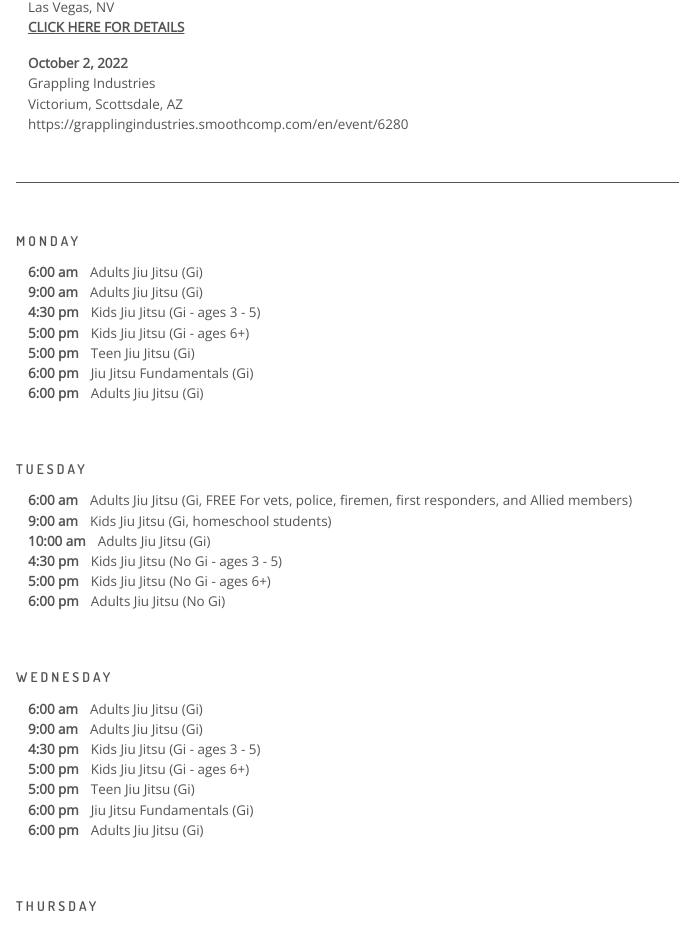
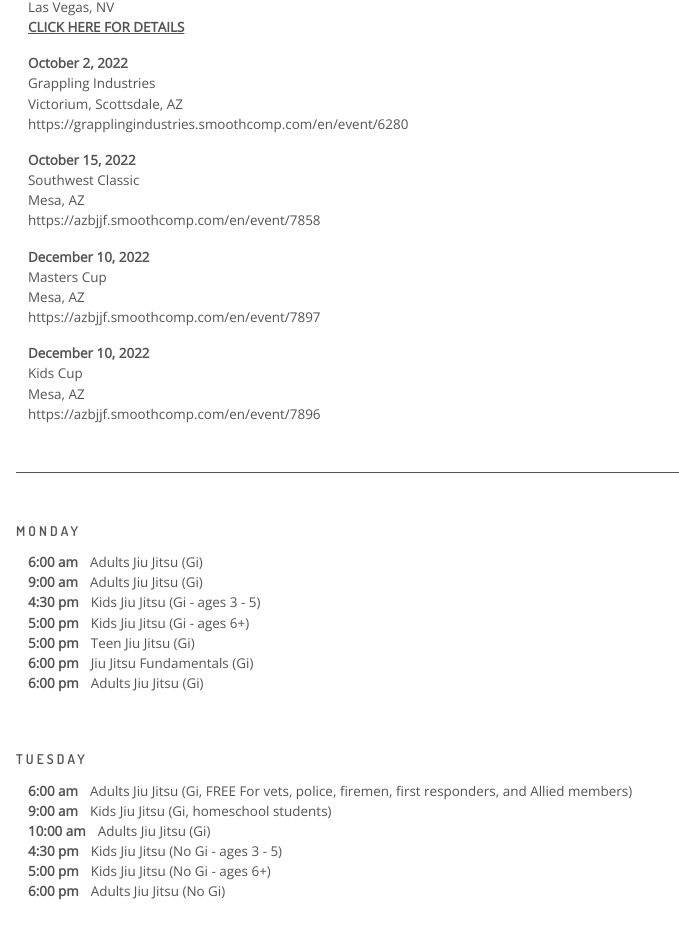
Before and after one commit to shannonhorn/AlliedJiuJitsu, a Next.js app: page /schedule in a window 1280 px wide. Shown: the part 1874-2803 px from the top of the page, without its empty margins (0-679 px from the left). Built offline with nearby package versions, Linux system fonts and the light colour scheme.

Commit message:
added to scheduled events

```diff
--- a/pages/schedule.js
+++ b/pages/schedule.js
@@ -328,6 +328,30 @@ const Schedule = () => {
                     https://grapplingindustries.smoothcomp.com/en/event/6280
                   </div>
                 </li>
+                <li>
+                  <div className={styles.schedule_heading}>October 15, 2022</div>
+                  <div>Southwest Classic</div>
+                  <div>Mesa, AZ</div>
+                  <div>
+                  https://azbjjf.smoothcomp.com/en/event/7858
+                  </div>
+                </li>
+                <li>
+                  <div className={styles.schedule_heading}>December 10, 2022</div>
+                  <div>Masters Cup</div>
+                  <div>Mesa, AZ</div>
+                  <div>
+                  https://azbjjf.smoothcomp.com/en/event/7897
+                  </div>
+                </li>
+                <li>
+                  <div className={styles.schedule_heading}>December 10, 2022</div>
+                  <div>Kids Cup</div>
+                  <div>Mesa, AZ</div>
+                  <div>
+                  https://azbjjf.smoothcomp.com/en/event/7896
+                  </div>
+                </li>
               </ul>
               <div className={styles.schedule_title_separator}></div>
             </section>
```
